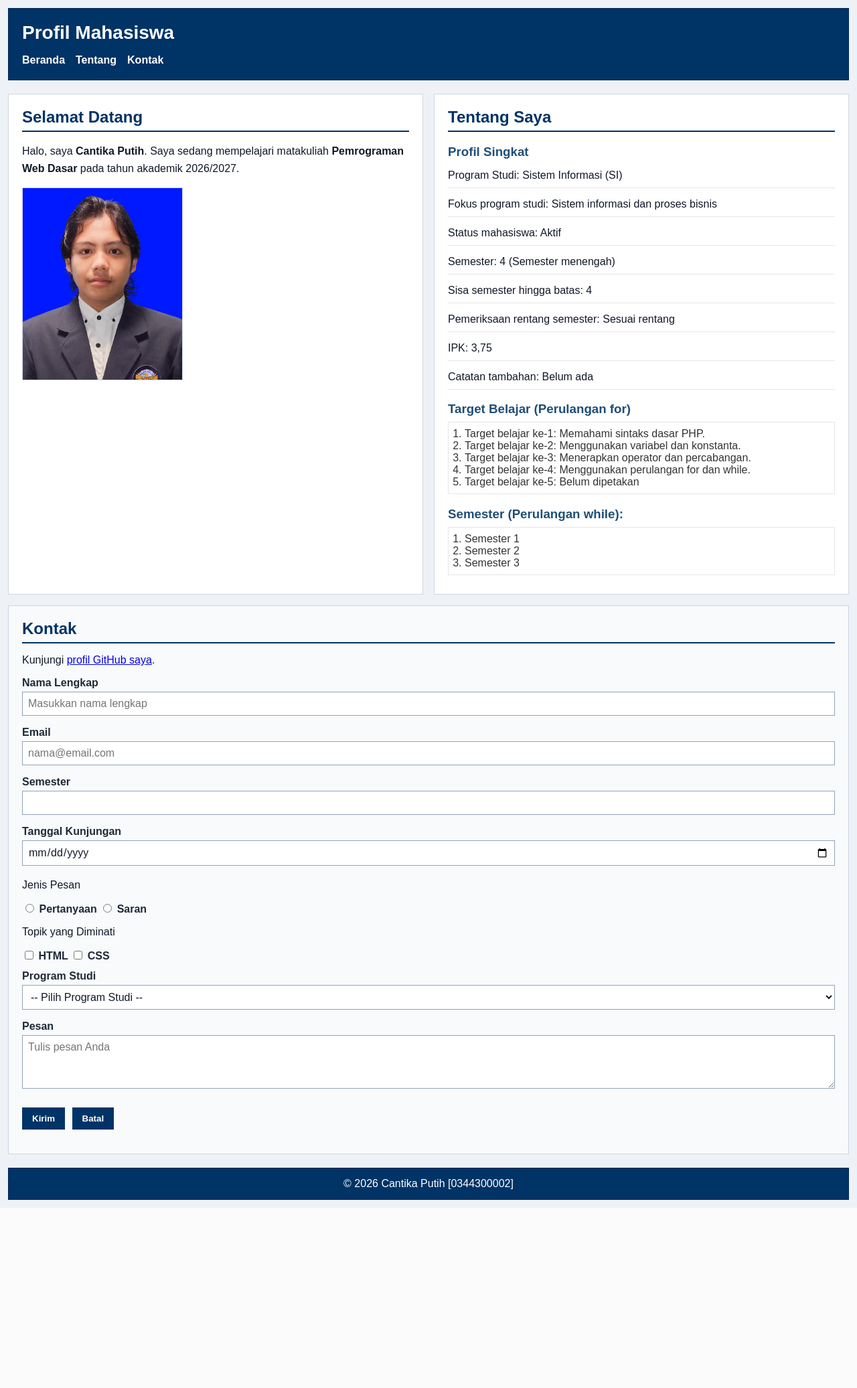
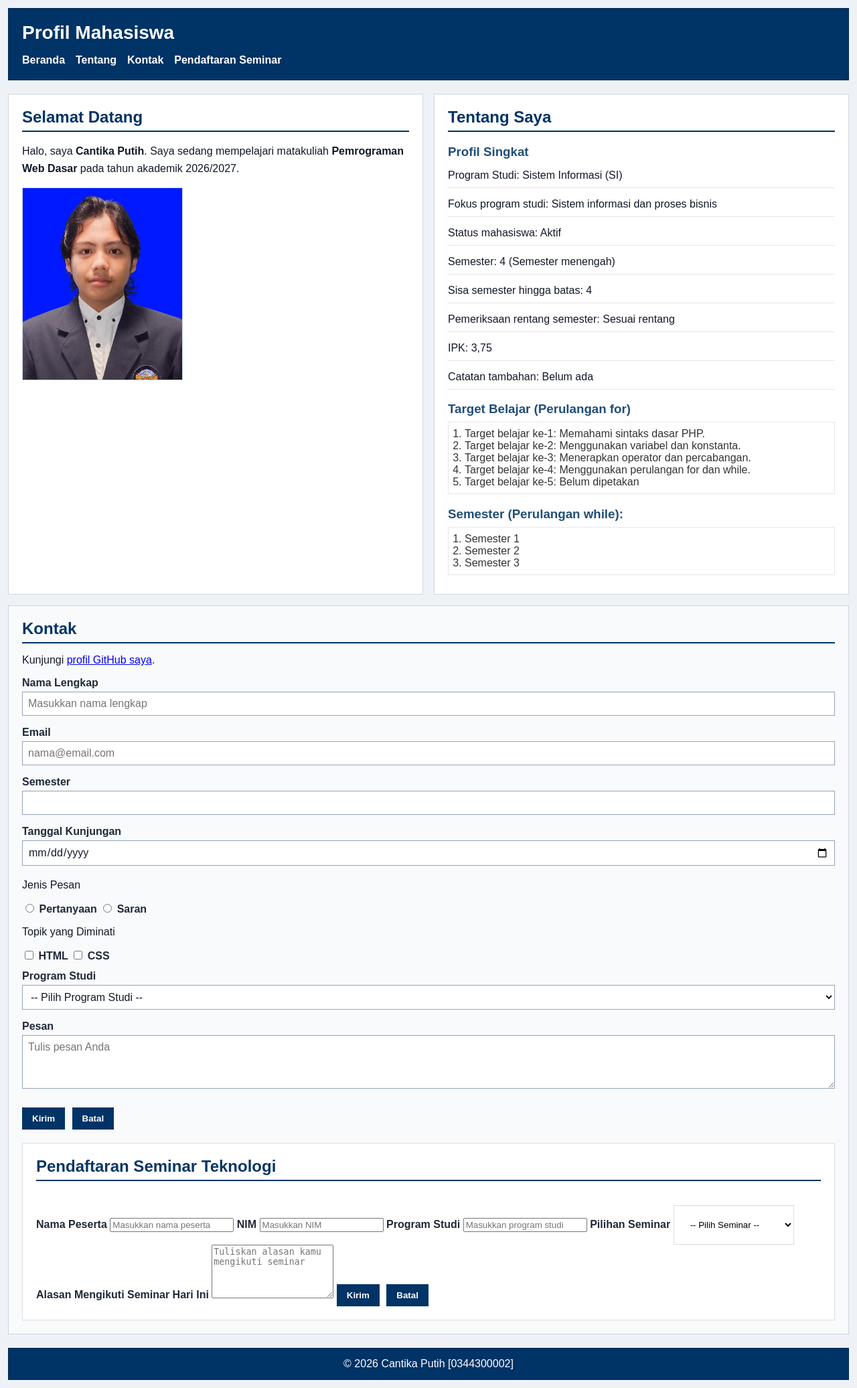
Before and after one commit to 2611510003-DZAKKI/pwd-kkt1020-2611510003, a PHP site: page /UTS/index.php in a window 1280 px wide. Shown: the whole page at 67% size. Before the commit the page ends 1804 px from the top, so only its background shows below. Run offline with PHP 8.4, Linux system fonts and the light colour scheme.

Commit message:
menambahkan menu baru yaitu PENDAFTARAN SEMINAR

```diff
--- a/UTS/index.php
+++ b/UTS/index.php
@@ -107,6 +107,7 @@ switch ($programStudi) {
 				<li><a href="#home">Beranda</a></li>
 				<li><a href="#about">Tentang</a></li>
 				<li><a href="#contact">Kontak</a></li>
+				<li><a href="#Seminar">Pendaftaran Seminar</a></li>
 			</ul>
 		</nav>
 	</header>
@@ -277,7 +278,42 @@ switch ($programStudi) {
 					<p><strong>Pesan:</strong> <?= nl2br(htmlspecialchars($_SESSION["pesan"] ?? "", ENT_QUOTES, "UTF-8")) ?></p>
 				</article>
 			<?php endif; ?>
-		</section>
+
+			<section id="seminar">
+				<h2>Pendaftaran Seminar Teknologi</h2>
+
+				<form action="#" method="post">
+
+					<label for="nama">Nama Peserta</label>
+					<input type="text" id="nama" name="nama"
+						placeholder="Masukkan nama peserta" required>
+
+					<label for="nim">NIM</label>
+					<input type="text" id="nim" name="nim"
+						placeholder="Masukkan NIM" required>
+
+					<label for="prodi">Program Studi</label>
+					<input type="text" id="prodi" name="prodi"
+						placeholder="Masukkan program studi" required>
+
+					<label for="seminar">Pilihan Seminar</label>
+					<select id="seminar" name="pilihan_seminar" required>
+						<option value="">-- Pilih Seminar --</option>
+						<option value="Bisnis Digital">Artificial Intelligence</option>
+						<option value="Teknik Informatikat">Web Development</option>
+						<option value="Sistem Informasi">Cyber Security</option>
+						<option value="Pendidikan Informasi">Data Analytics</option>
+					</select>
+
+					<label for="alasan">Alasan Mengikuti Seminar Hari Ini </label>
+					<textarea id="alasan" name="alasan"
+						placeholder="Tuliskan alasan kamu mengikuti seminar"
+						rows="4" required></textarea>
+
+					<button type="submit">Kirim</button>
+					<button type="reset">Batal</button>
+
+			</section>
 	</main>
 
 	<footer>
--- a/UTS/style.css
+++ b/UTS/style.css
@@ -195,6 +195,19 @@ section {
   cursor: pointer;
 }
 
+/* Bagian Seminar */
+#seminar {
+    background-color: white;
+    padding: 20px;
+    margin-top: 20px;
+    border: 1px solid #ddd;
+}
+
+#seminar h2 {
+    color: #073665;
+    border-bottom: 2px solid #073665;
+}
+
 /* Footer */
 footer {
   background-color: #003366;
--- a/pertemuan-03/index.php
+++ b/pertemuan-03/index.php
@@ -1,6 +1,6 @@
 <?php
 
-$nama = $_GET["nama"];
+$nama = $_post["nama"];
 
 # ini untuk penulisan varibel
 $nama = "DZAKKI HIBATULLAH";
@@ -148,7 +148,7 @@ $ngapain = "Belajar pemograman Web";
         <a href="https://github.com/username">profil GitHub saya</a>.
       </p>
 
-      <form id="contactForm" action="index.php" method="post" novalidate>
+      <form id="contactForm" action="index.php" method="" novalidate>
         <div class="form-group">
           <label for="nama">Nama Lengkap</label><br />
 
```
Also changed, not shown: UTS/indexGet.php (+38 -2 lines), UTS/README.md, pertemuan-02/README.md, pertemuan-03/README.md (added).
